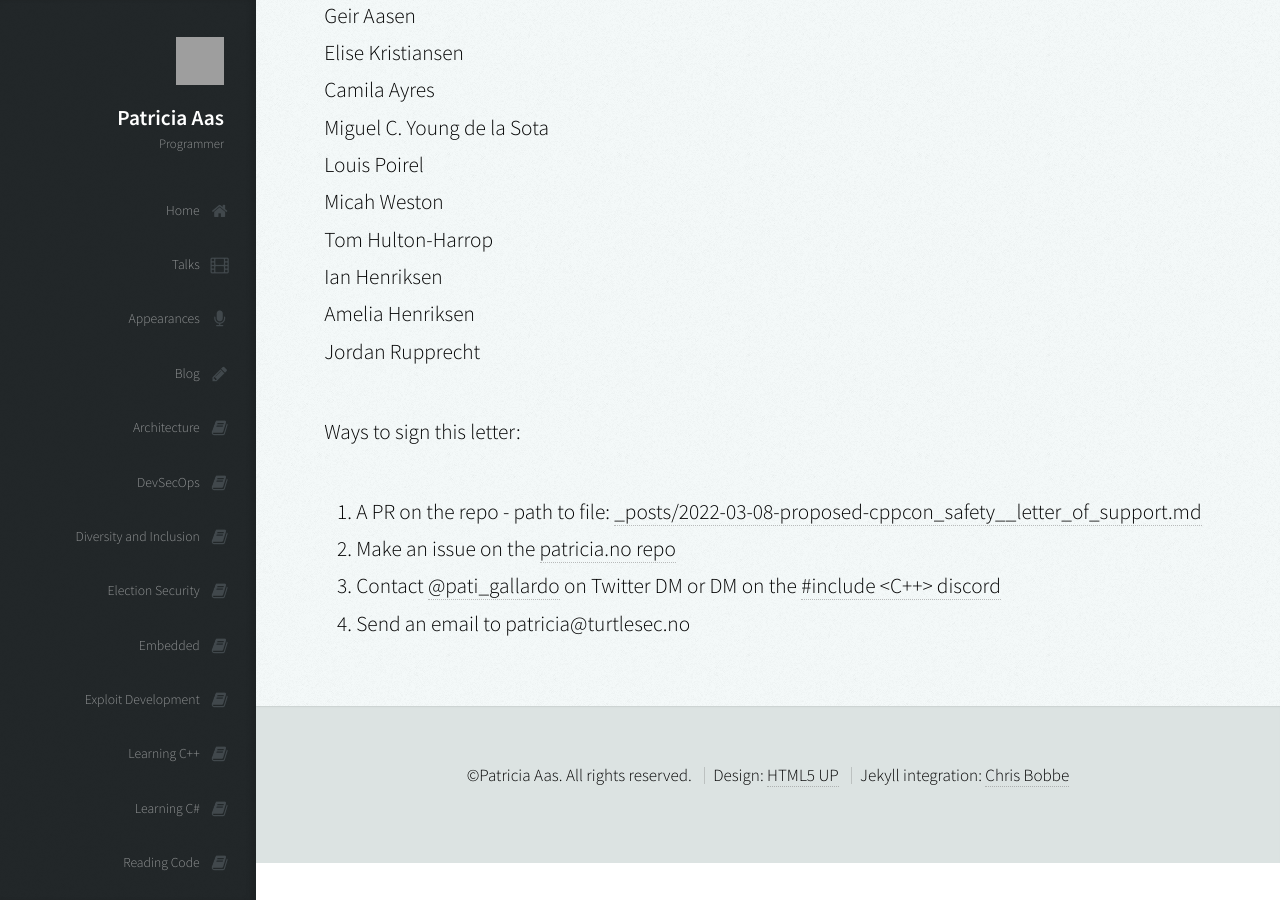
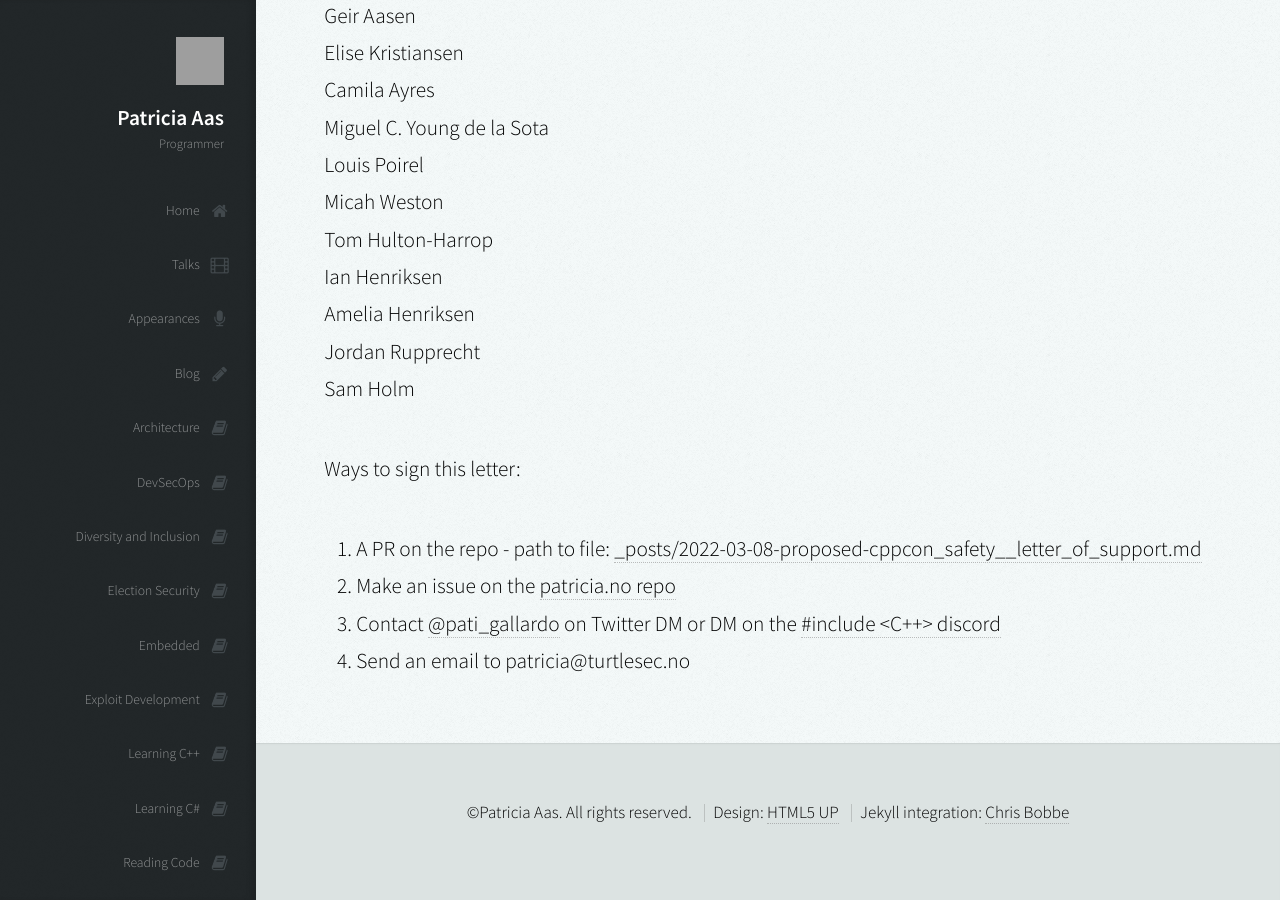
Before and after one commit to patricia-gallardo/patricia-gallardo.github.io, a Jekyll site: the page built from _posts/2022-03-08-proposed-cppcon_safety__letter_of_support.md, in a window 1280 px wide and 900 px high, scrolled down 11831 px. Built offline with Jekyll 4.4.1, drawn with Linux system fonts in a browser that asks for light colours; nearby versions of some CDN libraries; grey boxes are pictures that could not be loaded.

Commit message:
Update 2022-03-08-proposed-cppcon_safety__letter_of_support.md

```diff
--- a/_posts/2022-03-08-proposed-cppcon_safety__letter_of_support.md
+++ b/_posts/2022-03-08-proposed-cppcon_safety__letter_of_support.md
@@ -325,6 +325,7 @@ Tom Hulton-Harrop <br>
 Ian Henriksen <br>
 Amelia Henriksen <br>
 Jordan Rupprecht <br>
+Sam Holm <br>
 
 Ways to sign this letter:
 1. A PR on the repo - path to file: [_posts/2022-03-08-proposed-cppcon_safety__letter_of_support.md][4]
```
